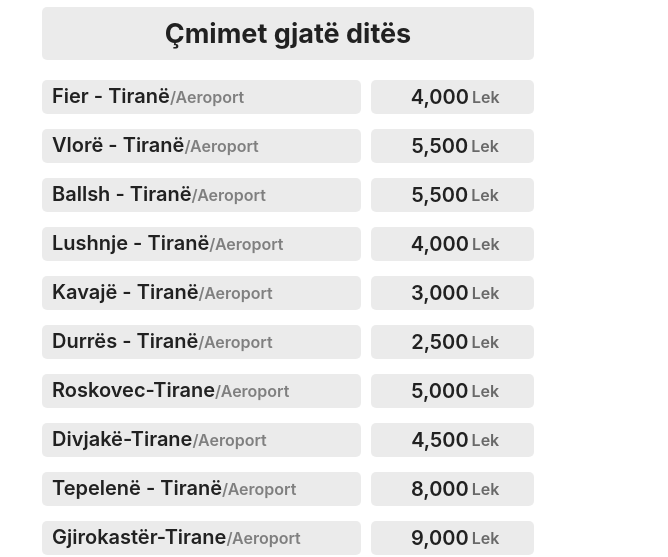
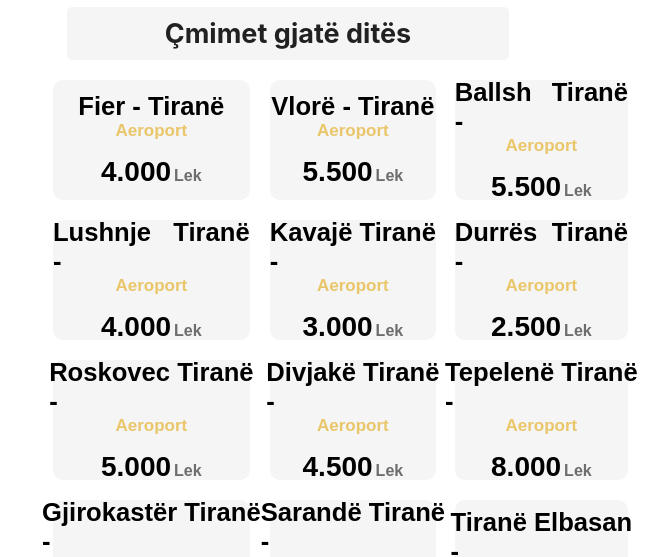
Before and after one commit to Illyrian1000/Shqipe-Taxi-single-page, a plain HTML site: page index.html in a window 1280 px wide. Shown: the part 370-927 px from the top of the page, without its empty margins (352-1020 px from the left). Drawn offline with Linux system fonts and the light colour scheme.

Commit message:
updated price cards

```diff
--- a/index.html
+++ b/index.html
@@ -48,67 +48,148 @@
 
     <div class="pricesContainer">
       <div class="hours"><p>Çmimet gjatë ditës</p></div>
-      <div class="prices">
-        <div class="route">
-          Fier - Tiranë<span class="aeroport">/Aeroport</span>
+
+      <div class="cardsContainer">
+        <div class="prices">
+          <div class="priceCard">
+            <div class="priceHeader">
+              Fier -
+              <div class="destination">&nbspTiranë</div>
+            </div>
+            <div class="aeroport">Aeroport</div>
+            <div class="price">4.000<span class="currency">Lek</span></div>
+          </div>
         </div>
-        <div class="routePrice">4,000 <span class="currency">Lek</span></div>
 
-        <div class="route">
-          Vlorë - Tiranë<span class="aeroport">/Aeroport</span>
+        <div class="prices">
+          <div class="priceCard">
+            <div class="priceHeader">
+              Vlorë -
+              <div class="destination">&nbspTiranë</div>
+            </div>
+            <div class="aeroport">Aeroport</div>
+            <div class="price">5.500<span class="currency">Lek</span></div>
+          </div>
         </div>
-        <div class="routePrice">5,500 <span class="currency">Lek</span></div>
 
-        <div class="route">
-          Ballsh - Tiranë<span class="aeroport">/Aeroport</span>
+        <div class="prices">
+          <div class="priceCard">
+            <div class="priceHeader">
+              Ballsh -
+              <div class="destination">&nbspTiranë</div>
+            </div>
+            <div class="aeroport">Aeroport</div>
+            <div class="price">5.500<span class="currency">Lek</span></div>
+          </div>
         </div>
-        <div class="routePrice">5,500 <span class="currency">Lek</span></div>
 
-        <div class="route">
-          Lushnje - Tiranë<span class="aeroport">/Aeroport</span>
+        <div class="prices">
+          <div class="priceCard">
+            <div class="priceHeader">
+              Lushnje -
+              <div class="destination">&nbspTiranë</div>
+            </div>
+            <div class="aeroport">Aeroport</div>
+            <div class="price">4.000<span class="currency">Lek</span></div>
+          </div>
         </div>
-        <div class="routePrice">4,000 <span class="currency">Lek</span></div>
 
-        <div class="route">
-          Kavajë - Tiranë<span class="aeroport">/Aeroport</span>
+        <div class="prices">
+          <div class="priceCard">
+            <div class="priceHeader">
+              Kavajë -
+              <div class="destination">&nbspTiranë</div>
+            </div>
+            <div class="aeroport">Aeroport</div>
+            <div class="price">3.000<span class="currency">Lek</span></div>
+          </div>
         </div>
-        <div class="routePrice">3,000 <span class="currency">Lek</span></div>
 
-        <div class="route">
-          Durrës - Tiranë<span class="aeroport">/Aeroport</span>
+        <div class="prices">
+          <div class="priceCard">
+            <div class="priceHeader">
+              Durrës -
+              <div class="destination">&nbspTiranë</div>
+            </div>
+            <div class="aeroport">Aeroport</div>
+            <div class="price">2.500<span class="currency">Lek</span></div>
+          </div>
         </div>
-        <div class="routePrice">2,500 <span class="currency">Lek</span></div>
 
-        <div class="route">
-          Roskovec-Tirane<span class="aeroport">/Aeroport</span>
+        <div class="prices">
+          <div class="priceCard">
+            <div class="priceHeader">
+              Roskovec -
+              <div class="destination">&nbspTiranë</div>
+            </div>
+            <div class="aeroport">Aeroport</div>
+            <div class="price">5.000<span class="currency">Lek</span></div>
+          </div>
         </div>
-        <div class="routePrice">5,000 <span class="currency">Lek</span></div>
 
-        <div class="route">
-          Divjakë-Tirane<span class="aeroport">/Aeroport</span>
+        <div class="prices">
+          <div class="priceCard">
+            <div class="priceHeader">
+              Divjakë -
+              <div class="destination">&nbspTiranë</div>
+            </div>
+            <div class="aeroport">Aeroport</div>
+            <div class="price">4.500<span class="currency">Lek</span></div>
+          </div>
         </div>
-        <div class="routePrice">4,500 <span class="currency">Lek</span></div>
 
-        <div class="route">
-          Tepelenë - Tiranë<span class="aeroport">/Aeroport</span>
+        <div class="prices">
+          <div class="priceCard">
+            <div class="priceHeader">
+              Tepelenë -
+              <div class="destination">&nbspTiranë</div>
+            </div>
+            <div class="aeroport">Aeroport</div>
+            <div class="price">8.000<span class="currency">Lek</span></div>
+          </div>
         </div>
-        <div class="routePrice">8,000 <span class="currency">Lek</span></div>
 
-        <div class="route">
-          Gjirokastër-Tirane<span class="aeroport">/Aeroport</span>
+        <div class="prices">
+          <div class="priceCard">
+            <div class="priceHeader">
+              Gjirokastër -
+              <div class="destination">&nbspTiranë</div>
+            </div>
+            <div class="aeroport">Aeroport</div>
+            <div class="price">9.000<span class="currency">Lek</span></div>
+          </div>
         </div>
-        <div class="routePrice">9,000 <span class="currency">Lek</span></div>
 
-        <div class="route">
-          Sarandë-Tirane<span class="aeroport">/Aeroport</span>
+        <div class="prices">
+          <div class="priceCard">
+            <div class="priceHeader">
+              Sarandë -
+              <div class="destination">&nbspTiranë</div>
+            </div>
+            <div class="aeroport">Aeroport</div>
+            <div class="price">12.000<span class="currency">Lek</span></div>
+          </div>
         </div>
-        <div class="routePrice">12,000 <span class="currency">Lek</span></div>
 
-        <div class="route">Tiranë-Elbasan</div>
-        <div class="routePrice">2,800 <span class="currency">Lek</span></div>
+        <div class="prices">
+          <div class="priceCard">
+            <div class="priceHeader">
+              Tiranë -
+              <div class="destination">&nbspElbasan</div>
+            </div>
+            <div class="price">2.800 <span class="currency">Lek</span></div>
+          </div>
+        </div>
 
-        <div class="route">Aeroport-Elbasan</div>
-        <div class="routePrice">3,800 <span class="currency">Lek</span></div>
+        <div class="prices">
+          <div class="priceCard">
+            <div class="priceHeader">
+              Aeroport -
+              <div class="destination">&nbspElbasan</div>
+            </div>
+            <div class="price">3.800<span class="currency">Lek</span></div>
+          </div>
+        </div>
       </div>
     </div>
 
--- a/style.css
+++ b/style.css
@@ -80,12 +80,19 @@ header {
   padding-bottom: 100px;
 }
 
+.cardsContainer {
+  display: grid;
+  justify-items: center;
+  grid-template-columns: auto;
+  width: 100%;
+}
+
 .hours {
   display: flex;
   margin-top: 10px;
-  background-color: rgba(217, 217, 217, 0.53);
+  background-color: #f5f5f5;
   border-radius: 5px;
-  width: 100%;
+  width: 90%;
   align-items: center;
   justify-content: center;
   padding: 10px 0;
@@ -103,47 +110,38 @@ header {
 }
 
 .prices {
-  display: grid;
-  grid-template-columns: auto auto;
-  row-gap: 15px;
+  width: 90%;
   margin-top: 20px;
-  column-gap: 10px;
-  width: 100%;
 }
 
-.prices > div {
-  background: rgba(217, 217, 217, 0.53);
-  border-radius: 5px;
+.priceCard {
+  background-color: #f5f5f5;
+  display: flex;
+  flex-direction: column;
+  justify-content: center;
+  align-items: center;
+  padding: 10px 0;
+  height: 100px;
+  border-radius: 10px;
 }
 
-.route {
-  font-family: "Inter";
-  font-style: normal;
-  font-weight: 600;
-  font-size: 20px;
-  line-height: 22px;
-  color: #212121;
-  text-align: left;
-  padding: 5px 0 5px 10px;
+.priceHeader {
+  display: flex;
+  font-size: 1.6rem;
+  font-weight: bold;
 }
 
 .aeroport {
-  font-size: 16px;
-  line-height: 19px;
-  color: rgba(87, 87, 87, 0.73);
+  font-size: 17px;
+  font-weight: bold;
+  /* color: rgb(139, 137, 137); */
+  color: rgba(231, 185, 67, 0.78);
 }
 
-.routePrice {
-  font-family: "Inter";
-  font-style: normal;
-  font-weight: 600;
-  font-size: 20px;
-  line-height: 24px;
-  color: #212121;
-  padding: 5px 0 5px 5px;
-  display: flex;
-  align-items: center;
-  justify-content: center;
+.price {
+  margin-top: 15px;
+  font-size: 28px;
+  font-weight: bold;
 }
 
 .currency {
@@ -193,7 +191,7 @@ a {
   text-decoration: none;
 }
 
-@media only screen and (min-width: 500px) {
+@media only screen and (min-width: 700px) {
   body {
     width: 40%;
     margin: 0 auto;
@@ -205,6 +203,13 @@ a {
     right: 100px;
     display: flex;
     gap: 20px;
+  }
+
+  .cardsContainer {
+    display: grid;
+    justify-items: center;
+    grid-template-columns: auto auto auto;
+    width: 100%;
   }
 
   .whatsApp,
```
